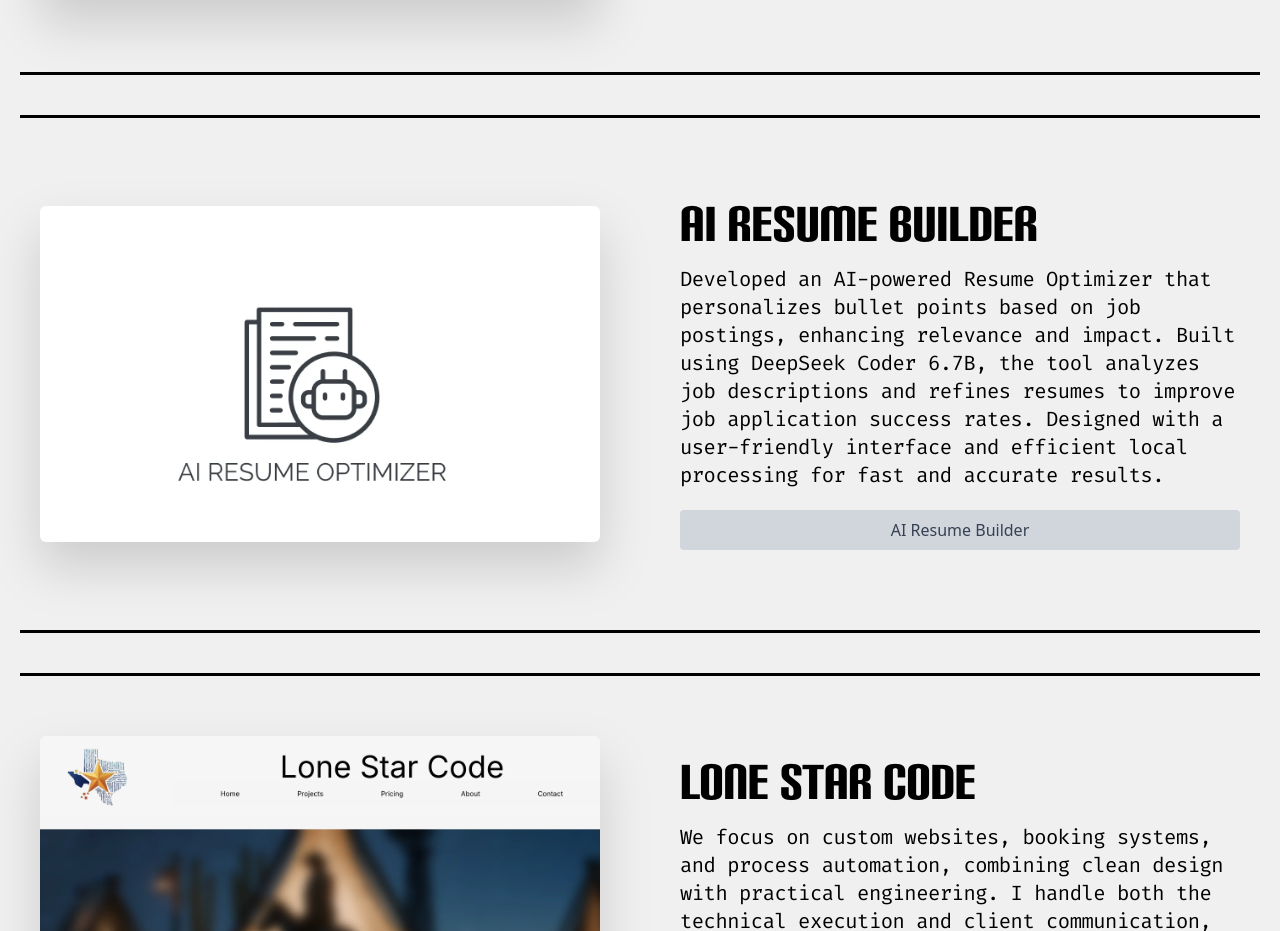
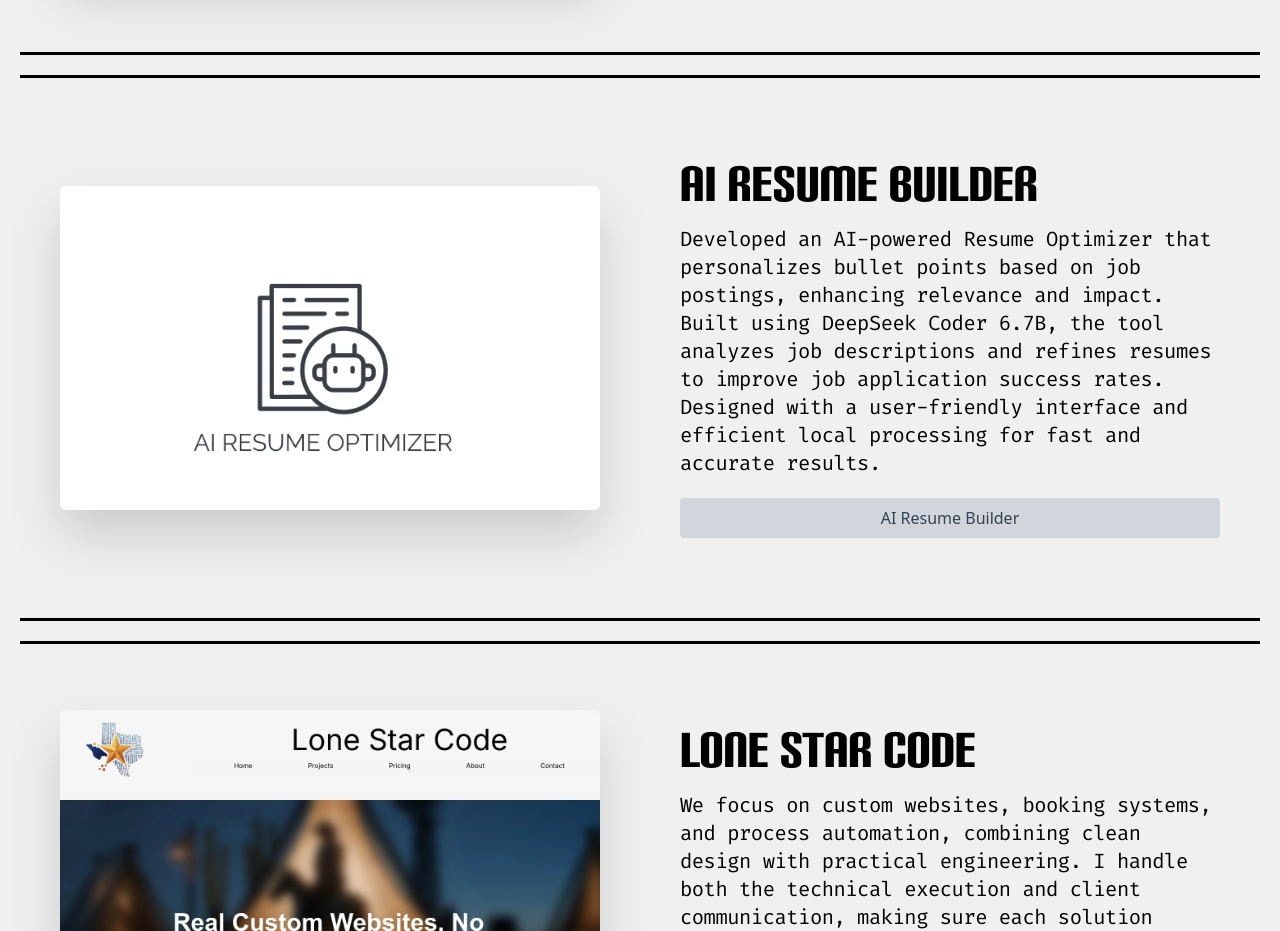
Before and after one commit to ElGuitarrero/PortafolioBrutalista, a Next.js app: page / in a window 1280 px wide. Shown: the part 3661-4592 px from the top of the page. Built offline with nearby package versions, Linux system fonts and the light colour scheme.

Commit message:
Changed from fade in to scroll from side projects animations

```diff
--- a/src/app/components/Projects.tsx
+++ b/src/app/components/Projects.tsx
@@ -1,99 +1,118 @@
-import Image from 'next/image'
-import ScrollFromSide from './ScrollFromSide'
-import FadeInSection from './FadeInSection'
+import Image from "next/image";
+import ScrollFromSide from "./ScrollFromSide";
+import FadeInSection from "./FadeInSection";
+
 
 interface ProyectoProp {
-    nombre: string,
-    detalles: string,
-    imagen: string,
-    link?: string
+	nombre: string;
+	detalles: string;
+	imagen: string;
+	link?: string;
+	index?: number;
 }
 
 const proyectos: ProyectoProp[] = [
 	{
 		nombre: "Oracle Careers",
-        detalles: "Designed and developed both the frontend and backend of the Oracle Careers Website, ensuring a seamless user experience and optimal performance. Focused on enhancing responsiveness, improving load times, and implementing best practices for scalability and maintainability. Played a key role in optimizing database interactions and refining the UI/UX to align with Oracle’s branding and user accessibility standards.",
+		detalles:
+			"Designed and developed both the frontend and backend of the Oracle Careers Website, ensuring a seamless user experience and optimal performance. Focused on enhancing responsiveness, improving load times, and implementing best practices for scalability and maintainability. Played a key role in optimizing database interactions and refining the UI/UX to align with Oracle’s branding and user accessibility standards.",
 		imagen: "/proyectos/careers.webp",
-        link: "https://careers.oracle.com"
+		link: "https://careers.oracle.com",
 	},
 
 	{
 		nombre: "Daniel Etienne Website",
-        detalles: "Developed a modern and visually engaging website for renowned DJ Daniel Etienne, showcasing his music, events, and personal brand. Focused on creating a seamless user experience with responsive design, interactive elements, and optimized performance to captivate his audience.",
+		detalles:
+			"Developed a modern and visually engaging website for renowned DJ Daniel Etienne, showcasing his music, events, and personal brand. Focused on creating a seamless user experience with responsive design, interactive elements, and optimized performance to captivate his audience.",
 		imagen: "/proyectos/dj.webp",
-        link: "http://www.danieletienne.com"
+		link: "http://www.danieletienne.com",
 	},
 	{
 		nombre: "AI Resume Builder",
-        detalles: "Developed an AI-powered Resume Optimizer that personalizes bullet points based on job postings, enhancing relevance and impact. Built using DeepSeek Coder 6.7B, the tool analyzes job descriptions and refines resumes to improve job application success rates. Designed with a user-friendly interface and efficient local processing for fast and accurate results.",
+		detalles:
+			"Developed an AI-powered Resume Optimizer that personalizes bullet points based on job postings, enhancing relevance and impact. Built using DeepSeek Coder 6.7B, the tool analyzes job descriptions and refines resumes to improve job application success rates. Designed with a user-friendly interface and efficient local processing for fast and accurate results.",
 		imagen: "/proyectos/resume.webp",
-        link: "https://youtu.be/_WrD7tvm6w4"
+		link: "https://youtu.be/_WrD7tvm6w4",
 	},
 	{
 		nombre: "Lone Star Code",
-        detalles: "We focus on custom websites, booking systems, and process automation, combining clean design with practical engineering. I handle both the technical execution and client communication, making sure each solution truly fits the business's needs.",
+		detalles:
+			"We focus on custom websites, booking systems, and process automation, combining clean design with practical engineering. I handle both the technical execution and client communication, making sure each solution truly fits the business's needs.",
 		imagen: "/proyectos/lone-star.webp",
-        link: "http://www.lonestarcode.net"
+		link: "http://www.lonestarcode.net",
 	},
 	{
 		nombre: "Hydraulics Machine",
-        detalles: "Designed and built a hydraulic testing machine for Tracsa-Caterpillar to evaluate the performance and durability of hydraulic cylinders. Engineered a robust system capable of simulating real-world operating conditions, ensuring precise pressure and flow measurements. Developed a user-friendly control interface and implemented safety mechanisms to enhance reliability. The project significantly improved maintenance efficiency by providing accurate diagnostics and reducing downtime in heavy machinery operations.",
-        imagen: "/proyectos/presion.webp"
+		detalles:
+			"Designed and built a hydraulic testing machine for Tracsa-Caterpillar to evaluate the performance and durability of hydraulic cylinders. Engineered a robust system capable of simulating real-world operating conditions, ensuring precise pressure and flow measurements. Developed a user-friendly control interface and implemented safety mechanisms to enhance reliability. The project significantly improved maintenance efficiency by providing accurate diagnostics and reducing downtime in heavy machinery operations.",
+		imagen: "/proyectos/presion.webp",
 	},
-
-]
+];
 
 const Proyecto = (informacion: ProyectoProp) => {
+	const side = informacion.index
+		? informacion.index % 2 == 0
+			? true
+			: false
+		: true;
+
 
 
 	return (
 		<div className="flex flex-col lg:flex-row lg:gap-10 lg:mx-5 lg:border-y-3 h-full">
+			<ScrollFromSide side={side}>
 				{/* Imagen */}
 				<div className="basis-4/8 flex justify-center items-center lg:p-5">
-                <Image width={1440} height={1024} src={informacion.imagen} className='aspect-20/12 object-cover w-1/1 i lg:rounded-md drop-shadow-2xl' alt="" />
+					<Image
+						width={1024}
+						height={750}
+						src={informacion.imagen}
+						className="aspect-20/12 object-cover w-1/1 i lg:rounded-md drop-shadow-2xl"
+						alt=""
+					/>
 				</div>
 
 				{/* Informacion del proyecto */}
-            <div className='basis-4/8  p-5 lg:py-20 flex flex-col gap-5'>
-                <p className='text-5xl font-[carbon]'>{informacion.nombre}</p>
-                <div
-                    className='text-xl font-extralight font-[FiraCode] tracking-tight'
-                >
+				<div className="basis-4/8  p-5 lg:py-20 flex flex-col gap-5">
+					<p className="text-5xl font-[carbon]">
+						{informacion.nombre}
+					</p>
+					<div className="text-xl font-extralight font-[FiraCode] tracking-tight">
 						{informacion.detalles}
 					</div>
 					{informacion.link && (
-                    <a href={informacion.link} target="_blank" className='text-gray-700 hover:text-gray-800 transition duration-200 cursor-pointer bg-gray-300 hover:bg-gray-400 p-2 text-center rounded'>
+						<a
+							href={informacion.link}
+							target="_blank"
+							className="text-gray-700 hover:text-gray-800 transition duration-200 cursor-pointer bg-gray-300 hover:bg-gray-400 p-2 text-center rounded"
+						>
 							{informacion.nombre}
 						</a>
 					)}
-
 				</div>
+			</ScrollFromSide>
 		</div>
-    )
-}
-
+	);
+};
 
 const Projects = () => {
 	/* Que proyectos quiero meter, mmm... el resume, el "brazo robotico" y oracle careers */
 
 	return (
-        <div className=' pt-5' id='projects'>
-            <div className='flex justify-center'>
-                <ScrollFromSide><h2 className='font-[carbon] text-3xl'>Projects</h2></ScrollFromSide>
+		<div className=" pt-5" id="projects">
+			<div className="flex justify-center">
+				<FadeInSection>
+					<h2 className="font-[carbon] text-3xl">Projects</h2>
+				</FadeInSection>
 			</div>
 
-            <div id="proyectos" className='flex flex-col gap-10 my-15'>
+			<div id="proyectos" className="flex flex-col gap-5 my-15">
 				{proyectos.map((info, index) => (
-                    <FadeInSection key={index} viewAmount={0.4}>
-                        <Proyecto  {...info} />
-                    </FadeInSection>
+					<Proyecto key={index} index={index} {...info} />
 				))}
 			</div>
-
 		</div>
-    )
-
-}
-
+	);
+};
 
 export default Projects;
--- a/src/app/components/ScrollFromSide.tsx
+++ b/src/app/components/ScrollFromSide.tsx
@@ -3,16 +3,35 @@
 
 export default function ScrollFromSide({
 	children,
-    style
+    style,
+    side = true
 }: {
 	children: React.ReactNode;
     style?: React.CSSProperties;
+    side?: boolean
 }) {
+
+
+    if (side) return (
+        <motion.div
+            className="flex flex-col lg:flex-row lg:gap-10 lg:mx-5 h-full"
+			initial={{ opacity: 0, x: -300 }}
+			whileInView={{ opacity: 1, x: 0 }}
+			viewport={{ once: true, amount: 0.1 }}
+			transition={{ duration: 1, ease: "easeOut" }}
+            style={style}
+		>
+			{children}
+		</motion.div>
+    )
+
+
 	return (
 		<motion.div
-			initial={{ opacity: 0, x: "100%" }}
+            className="flex flex-col lg:flex-row lg:gap-10 lg:mx-5 h-full"
+			initial={{ opacity: 0, x: 300 }}
 			whileInView={{ opacity: 1, x: 0 }}
-			viewport={{ once: true, amount: 1 }}
+			viewport={{ once: true, amount: 0.1 }}
 			transition={{ duration: 1.6, ease: "easeOut" }}
             style={style}
 		>
```
Lines whose indentation alone changed are shown as unchanged.
